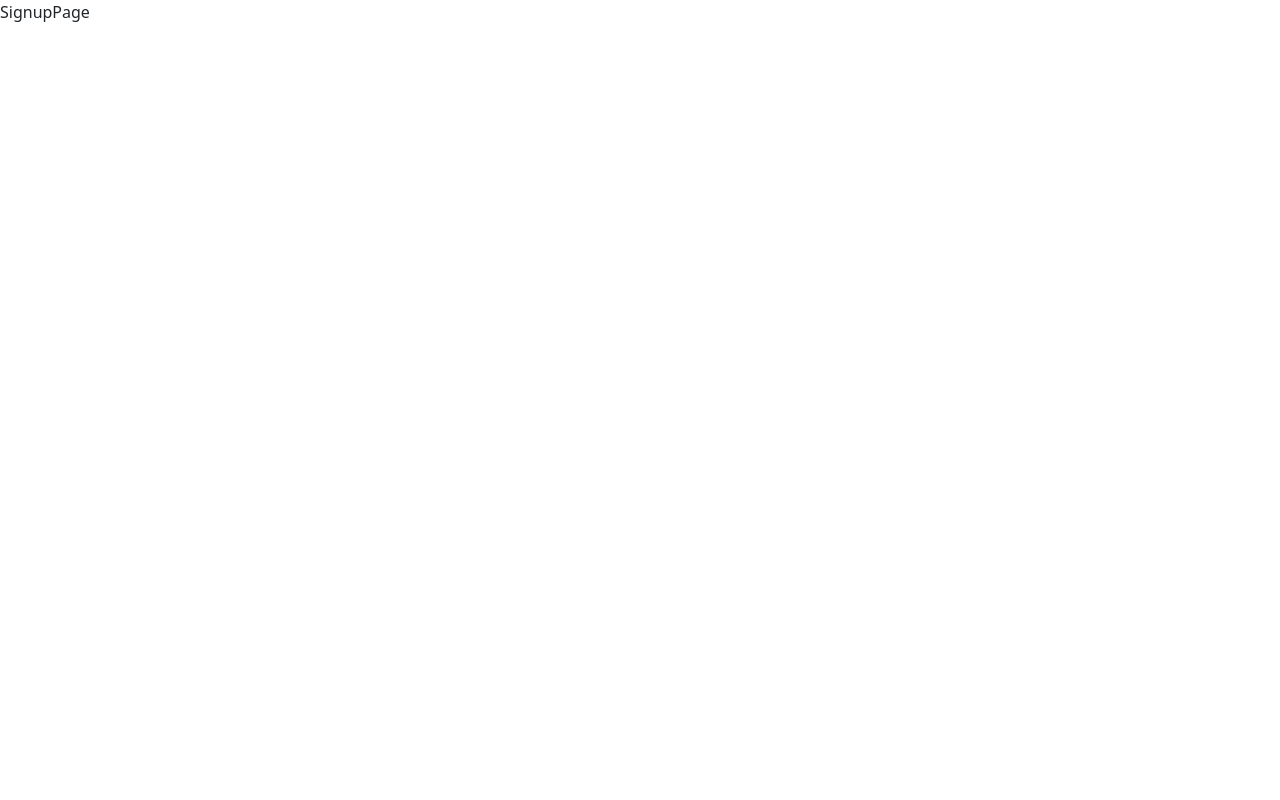
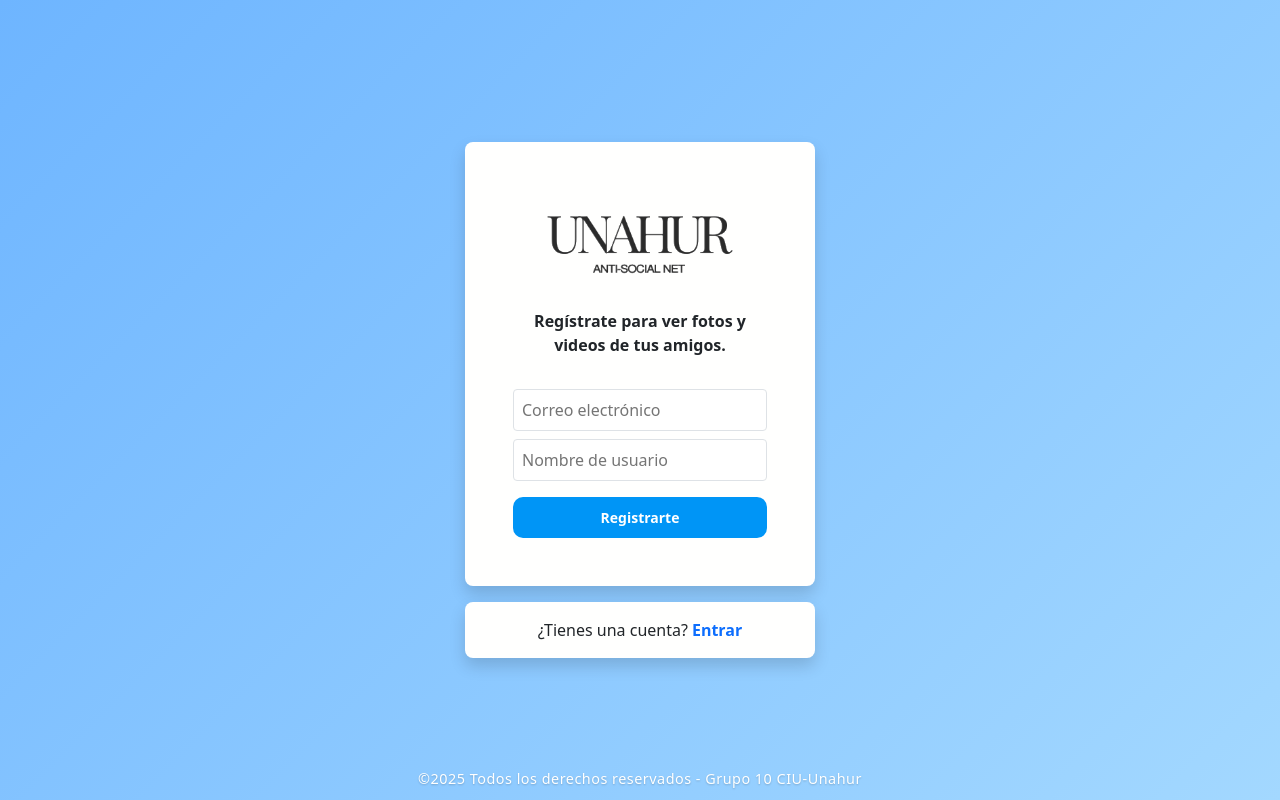
Before and after one commit to fausto-romay/TP2-CIU, a React (Vite) app: page /signup in a window 1280 px wide. Built offline with nearby package versions, Linux system fonts and the light colour scheme.

Commit message:
inicio Pagina Registro, agregado header a profile

```diff
--- a/src/pages/Profile.tsx
+++ b/src/pages/Profile.tsx
@@ -1,7 +1,8 @@
+import Header from "../components/Header";
 
 
 export default function Profile() {
   return (
-    <div>Profile</div>
+    <Header />
   )
 }
--- a/src/pages/SignupPage.tsx
+++ b/src/pages/SignupPage.tsx
@@ -1,6 +1,45 @@
+import logo from "../assets/logo1.png";
+import { Link } from "react-router-dom";
+import "../styles/signupPage.css"
 
 export default function SignupPage() {
+
   return (
-    <div>SignupPage</div>
+    // 1. Contenedor principal para centrar *todo* el contenido de la página
+    <div className="signup-page d-flex justify-content-center align-items-center" style={{ minHeight: "100vh" }}>
+
+      {/* Contenedor de la vista de registro */}
+      <div style={{ maxWidth: "350px", width: "90%" }}>
+
+        {/* Formulario */}
+        {/* 2. d-flex y flex-column para los hijos, y align-items-center para centrarlos horizontalmente */}
+        <div className="recuadro d-flex flex-column align-items-center shadow rounded-3 p-5 mb-3">
+          <div className="text-center">
+            <img src={logo} alt="Logo" className="img-fluid" style={{ maxHeight: "120px" }} />
+          </div>
+          <div className="text-center mb-3">
+            <p className="fs-6 fw-semibold">Regístrate para ver fotos y videos de tus amigos.</p>
+          </div>
+
+          <form className="d-flex flex-column gap-2 w-100"> {/* 3. d-flex, flex-column y w-100 para que el formulario ocupe el ancho y los inputs se apilen */}
+            <input className="p-2 border rounded-1" type="text" placeholder="Correo electrónico" required />
+            <input className="p-2 border rounded-1" type="text" placeholder="Nombre de usuario" required />
+            <button className="btn btn-primary btn-sm mt-2" type="button">Registrarte</button>
+          </form>
+        </div>
+
+        {/* Enviar al login si tiene cuenta */}
+        {/* 4. justify-content-center para centrar el párrafo que contiene el texto y el enlace */}
+        <div className="recuadro d-flex justify-content-center align-items-center shadow rounded-3 p-3">
+          <p className="mb-0">¿Tienes una cuenta?
+            <Link to="/" className="ms-1 fw-semibold text-decoration-none">Entrar</Link>
+          </p>
+        </div>
+      </div>
+
+      <footer>
+        ©2025 Todos los derechos reservados - Grupo 10 CIU-Unahur
+      </footer>
+    </div>
   )
 }
--- /dev/null
+++ b/src/styles/signupPage.css
@@ -0,0 +1,7 @@
+.signup-page {
+    background: linear-gradient(135deg, #6eb5ff, #a3d8ff);
+}
+
+.recuadro {
+    background: #fffffe;
+}
```
Also changed, not shown: 1 other file (tests, documents, lock files or other folders).
